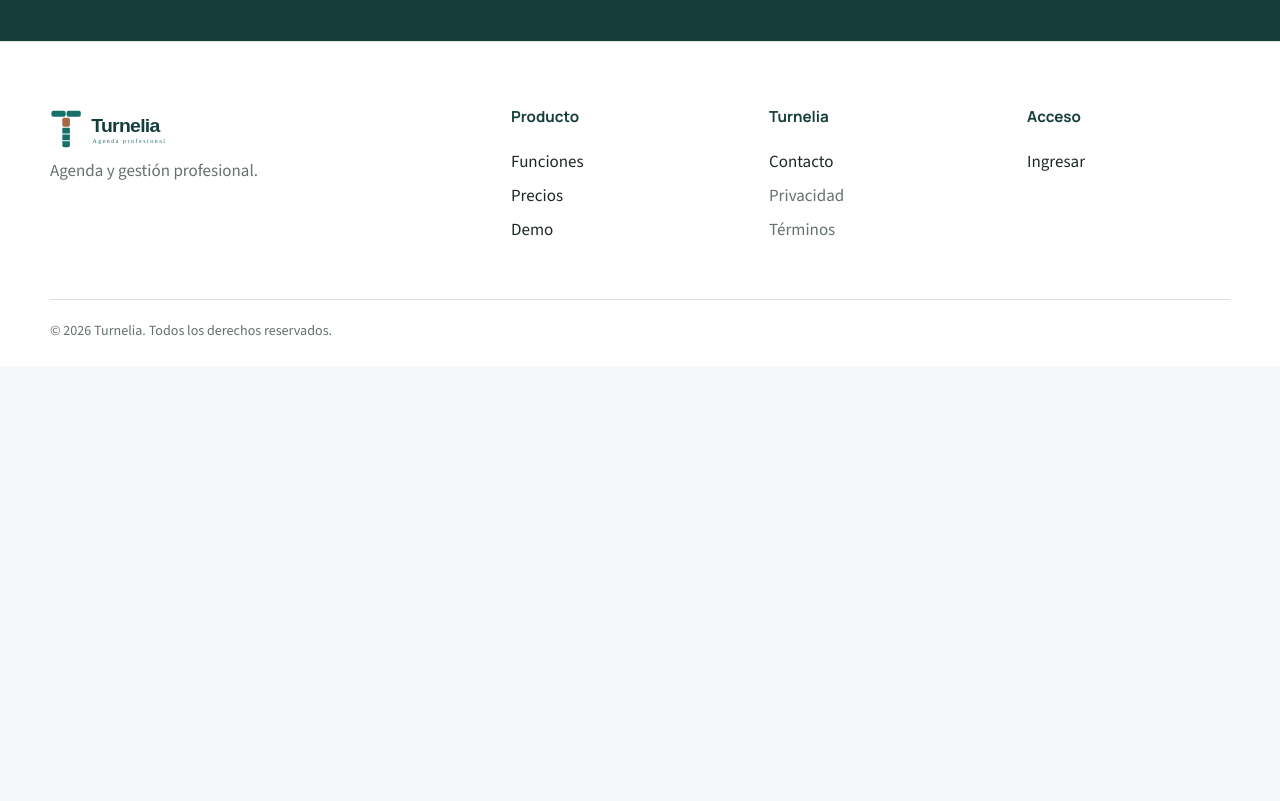
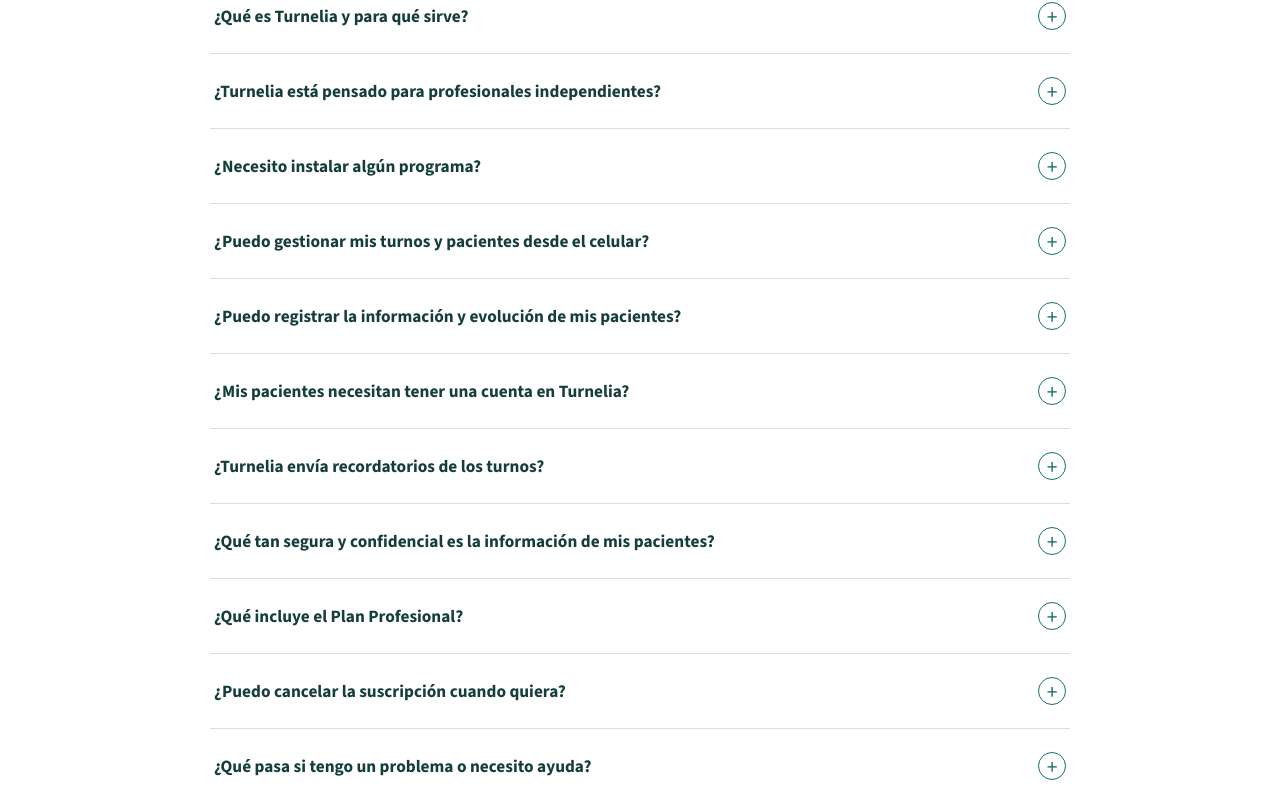
Before and after one commit to luquemariano/mediturnos, a React (Vite) app in the folder frontend/: page / in a window 1280 px wide. Shown: the part 8379-9180 px from the top of the page. Before the commit the page ends 8745 px from the top, so only its background shows below. Built offline with nearby package versions, Linux system fonts and the light colour scheme; no server answers.

Commit message:
feat: add FAQ accordion to landing

```diff
--- a/frontend/src/landing/LandingPage.tsx
+++ b/frontend/src/landing/LandingPage.tsx
@@ -12,6 +12,20 @@
 ];
 
 const iconos = ["calendar", "users", "clock", "briefcase", "bell", "devices"];
+
+const preguntasFrecuentes = [
+  ["¿Qué es Turnelia y para qué sirve?", "Turnelia es una plataforma pensada para simplificar la gestión diaria de tu consultorio. Te permite organizar turnos, pacientes, agenda y seguimiento de la atención desde un solo lugar."],
+  ["¿Turnelia está pensado para profesionales independientes?", "Sí. El Plan Profesional está diseñado para profesionales que gestionan su propia atención y necesitan una herramienta simple para organizar pacientes, turnos y tareas del consultorio."],
+  ["¿Necesito instalar algún programa?", "No. Turnelia funciona desde el navegador, por lo que no necesitás instalar programas ni realizar configuraciones complicadas. Solo necesitás conexión a Internet y tus datos de acceso."],
+  ["¿Puedo gestionar mis turnos y pacientes desde el celular?", "Sí. Turnelia puede utilizarse desde el navegador de tu celular, tablet o computadora, permitiéndote consultar y gestionar la información de tu consultorio desde distintos dispositivos."],
+  ["¿Puedo registrar la información y evolución de mis pacientes?", "Sí. Turnelia permite mantener organizada la información de tus pacientes y registrar el seguimiento de cada atención, para que puedas consultar su evolución cuando la necesites."],
+  ["¿Mis pacientes necesitan tener una cuenta en Turnelia?", "No. Como profesional podés administrar tus pacientes y sus turnos directamente desde tu cuenta de Turnelia, sin necesidad de que cada paciente tenga una cuenta propia."],
+  ["¿Turnelia envía recordatorios de los turnos?", "Sí. Turnelia envía recordatorios por correo electrónico a tus pacientes antes de sus turnos. Desde el mismo mensaje, el paciente puede confirmar o cancelar su asistencia, ayudándote a mantener la agenda actualizada y reducir ausencias."],
+  ["¿Qué tan segura y confidencial es la información de mis pacientes?", "La información de tus pacientes es confidencial y está protegida mediante controles de acceso. Los datos clínicos y de atención quedan disponibles únicamente para el profesional correspondiente, evitando accesos no autorizados."],
+  ["¿Qué incluye el Plan Profesional?", "El Plan Profesional incluye las herramientas necesarias para organizar tu actividad diaria: gestión de pacientes, agenda y turnos, prestaciones, disponibilidad y seguimiento de la atención desde una única plataforma."],
+  ["¿Puedo cancelar la suscripción cuando quiera?", "Sí. Podés cancelar tu suscripción cuando lo necesites, sin permanencia mínima. Además, la información que generes en Turnelia sigue siendo tuya: podés descargar los datos de tu actividad y de tus pacientes para conservarlos o utilizarlos fuera de la plataforma."],
+  ["¿Qué pasa si tengo un problema o necesito ayuda?", "Contás con un Centro de Ayuda con tutoriales y guías paso a paso para resolver las dudas más frecuentes. Y si no encontrás allí la respuesta que necesitás, también tenés soporte personalizado para ayudarte ante cualquier duda o inconveniente con Turnelia."],
+] as const;
 
 function LineIcon({ name }: { name: string }) {
   const paths: Record<string, React.ReactNode> = {
@@ -88,6 +102,17 @@
   </section>;
 }
 
+function FAQ() {
+  const [abierta, setAbierta] = useState<number | null>(null);
+  return <section id="preguntas-frecuentes" className="landing-section faq"><div className="landing-container">
+    <div className="section-heading"><p className="eyebrow">Preguntas frecuentes</p><h2>¿Tenés alguna duda?</h2><p>Encontrá respuestas rápidas sobre Turnelia y el Plan Profesional.</p></div>
+    <div className="faq__list">{preguntasFrecuentes.map(([pregunta, respuesta], index) => { const estaAbierta = abierta === index; const respuestaId = `faq-respuesta-${index}`; return <div className={`faq__item${estaAbierta ? " is-open" : ""}`} key={pregunta}>
+      <h3><button type="button" aria-expanded={estaAbierta} aria-controls={respuestaId} onClick={() => setAbierta(estaAbierta ? null : index)}><span>{pregunta}</span><span className="faq__indicator" aria-hidden="true">{estaAbierta ? "−" : "+"}</span></button></h3>
+      <div id={respuestaId} className="faq__answer" hidden={!estaAbierta}><p>{respuesta}</p></div>
+    </div>; })}</div>
+  </div></section>;
+}
+
 export default function LandingPage() {
   return <div className="landing-page">
     <LandingHeader />
@@ -112,6 +137,7 @@
       <section id="precios" className="landing-section pricing"><div className="landing-container"><div className="section-heading"><p className="eyebrow">Precios</p><h2>Planes simples para crecer con Turnelia</h2><p>Elegí la opción que mejor se adapte a tu forma de trabajar.</p></div><div className="pricing__grid">{PLANES.map(plan => <article className={plan.destacado ? "plan plan--featured" : "plan"} key={plan.nombre}><span className="plan__status">{plan.estado}</span><h3>{plan.nombre}</h3><p>{plan.descripcion}</p><p className="plan__price">{plan.precio}</p><ul>{plan.incluye.map(item => <li key={item}>{item}</li>)}</ul><a className="button button--outline" href={plan.href}>{plan.accion}</a></article>)}</div><div className="pricing__payment"><img src="/brand/mercadopago.svg" alt="Mercado Pago" /><span>Pagos seguros con Mercado Pago</span></div><p className="pricing__note">*Sujeto a política de uso razonable.</p></div></section>
       <section id="demo" className="dark-cta"><div className="landing-container dark-cta__inner"><div><p className="eyebrow">Demo</p><h2>Conocé Turnelia funcionando</h2><p>Creá tu cuenta y probá Turnelia con 14 días de acceso gratuito.</p></div><a className="button button--light" href="/registro">Probar Turnelia</a></div></section>
       <section id="profesionales" className="landing-section audience"><div className="landing-container"><div className="section-heading"><p className="eyebrow">Para quién es</p><h2>Pensado para profesionales que gestionan su propia consulta</h2></div><div className="audience__list">{["Médicos", "Psicólogos", "Psiquiatras", "Psicopedagogos", "Nutricionistas", "Kinesiólogos", "Otros profesionales independientes"].map(item => <span key={item}>{item}</span>)}</div></div></section>
+      <FAQ />
       <section id="contacto" className="dark-cta dark-cta--final"><div className="landing-container dark-cta__inner"><div><h2>Menos tiempo organizando. Más tiempo para tus pacientes.</h2><p>Empezá a ordenar tu consulta con Turnelia.</p><div className="landing-contacto"><a href="mailto:marianoluque@live.com">marianoluque@live.com</a><a href={WHATSAPP_URL}>+54 9 351 227 7416</a></div></div><div className="button-row"><a className="button button--light" href="/registro">Probar Turnelia</a>{WHATSAPP_URL ? <a className="button button--dark-outline" href={WHATSAPP_URL} target="_blank" rel="noreferrer">Hablar por WhatsApp</a> : <button className="button button--dark-outline" disabled title="Canal de WhatsApp pendiente de configurar">Hablar por WhatsApp</button>}</div></div></section>
     </main>
     <footer className="landing-footer"><div className="landing-container landing-footer__grid"><div><img src="/brand/mediturnos-logo-horizontal.svg" alt="Turnelia"/><p>Agenda y gestión profesional.</p></div><div><h2>Producto</h2><a href="#funciones">Funciones</a><a href="#precios">Precios</a><a href="#demo">Demo</a></div><div><h2>Turnelia</h2><a href="#contacto">Contacto</a><span>Privacidad</span><span>Términos</span></div><div><h2>Acceso</h2><a href="/login">Ingresar</a></div></div><div className="landing-container landing-footer__bottom">© 2026 Turnelia. Todos los derechos reservados.</div></footer>
```
Also changed, not shown: frontend/src/landing/LandingPage.css, 1 other file (tests, documents, lock files or other folders).
